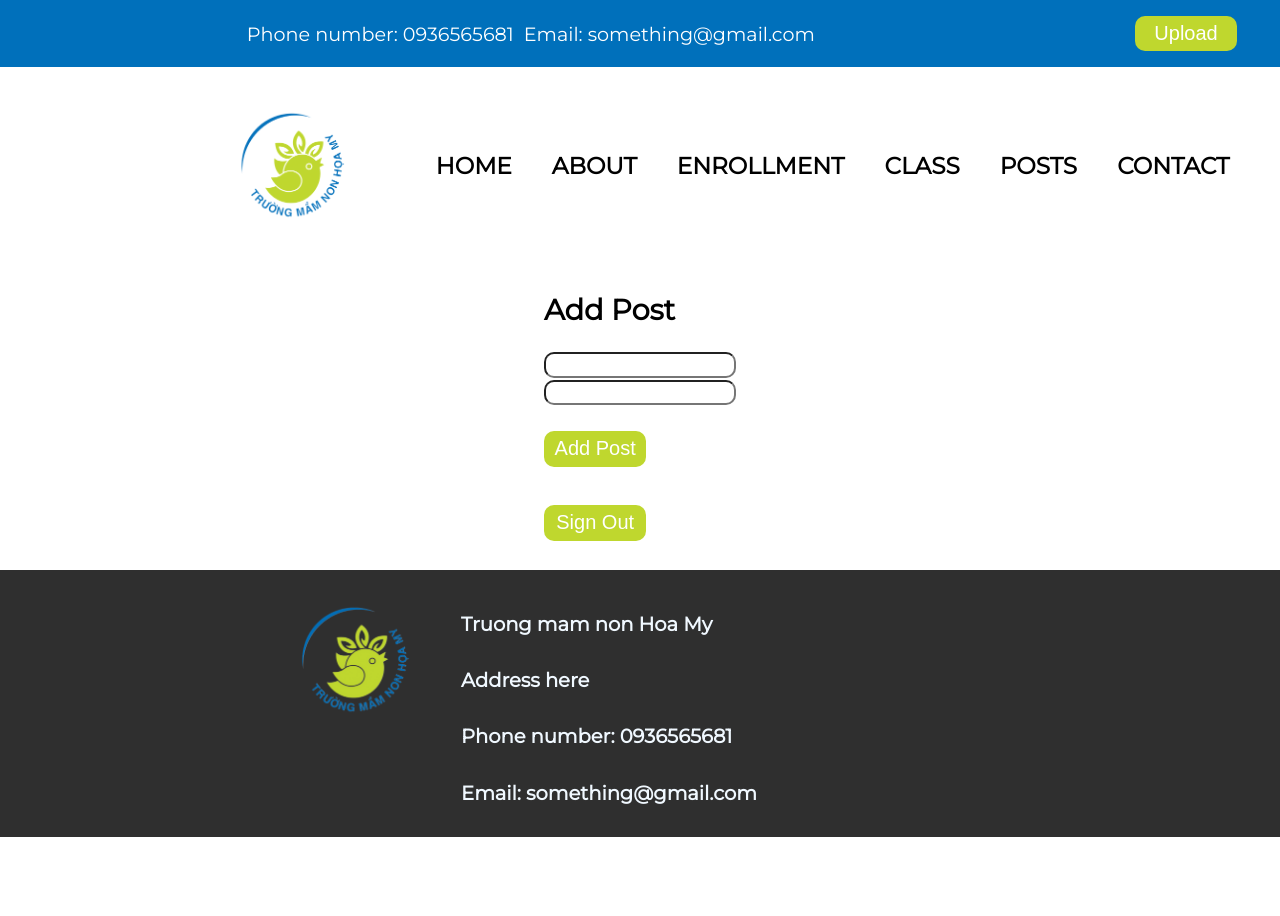
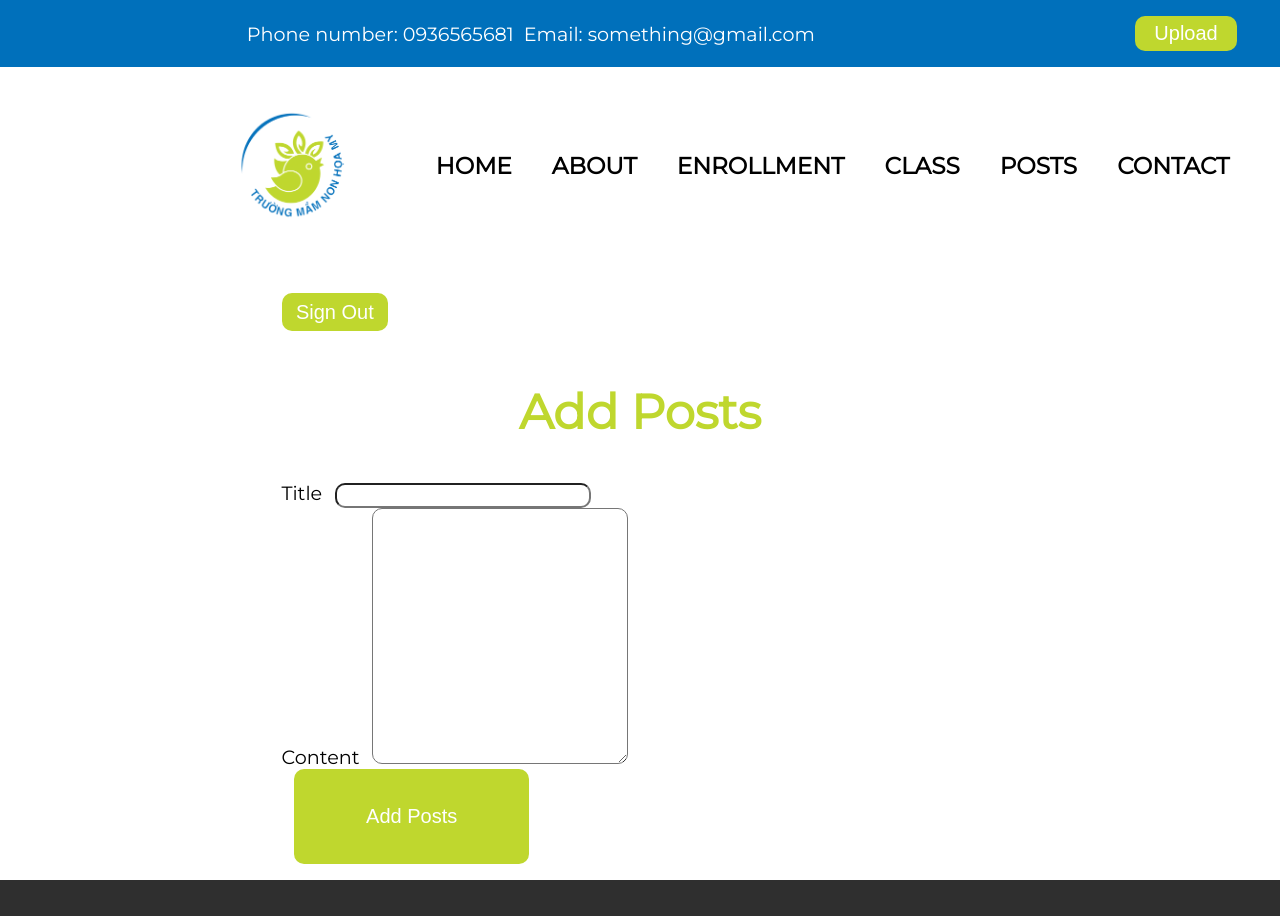
Before and after one commit to Ntrug1/website-front-end, a Next.js app: page /test in a window 1280 px wide. Shown: the top 916 px of the page. Before the commit the page ends 837 px from the top, so only its background shows below. Built offline with nearby package versions, Linux system fonts and the light colour scheme; no server answers; sample sign-in values are in the browser's storage.

Commit message:
finish the add function

```diff
--- a/components/Cards.js
+++ b/components/Cards.js
@@ -10,7 +10,7 @@ export default function Card({post}){
   return (
     <Link href="/posts/[slug]" as={`/posts/${post.Slug}`}>
     <div className={styled.card}>
-      {post.Image && (
+      {post.Image[0] && (
         <img className={styled.image} src={post.Image[0].url}/>
       )}
       <div className={styled.body}>
--- a/package.json
+++ b/package.json
@@ -21,6 +21,7 @@
     "react-dom": "^17.0.2",
     "react-google-maps": "^9.4.5",
     "react-responsive-carousel": "^3.2.18",
+    "react-toastify": "^7.0.4",
     "reactstrap": "^8.9.0",
     "reflexbox": "^4.0.6",
     "slugify": "^1.5.3"
--- a/pages/api/secret/index.js
+++ /dev/null
@@ -1,15 +0,0 @@
-import {getSession} from 'next-auth/client'
-
-export default async (req, res) => {
-  const session = await getSession({req});
-
-  if (session) {
-    res.send({
-      content: "welcome"
-    });
-  }else{
-    res.send({
-      error:"you need to be sign-in"
-    })
-  }
-}
--- a/pages/posts/[slug].js
+++ b/pages/posts/[slug].js
@@ -28,7 +28,7 @@ export default function Post({post}){
       <h2 className={Style.h2}>{post.Title}</h2>
       <div className={Style.content}>
         <p dangerouslySetInnerHTML={{ __html: post.Content}}></p>
-        {post.Image && (
+        {post.Image[0] && (
           <img className={Style.image} src={post.Image[0].url}/>
         )}
       </div>
@@ -38,7 +38,6 @@ export default function Post({post}){
 }
 
 //* fetch data
-//* test new fetching:
 
 const {publicRuntimeConfig} = getConfig()
 
--- a/pages/test.js
+++ b/pages/test.js
@@ -3,6 +3,12 @@ import Head from 'next/head';
 import Link from "next/link";
 import React from "react";
 import Style from '../styles/Login.module.css'
+// import AddPosts from "../components/add-post/add";
+import { useState } from 'react'
+import { useRouter } from 'next/router'
+import { ToastContainer, toast } from 'react-toastify'
+import 'react-toastify/dist/ReactToastify.css'
+
 
 const IndexPage = ({
   session,
@@ -21,7 +27,7 @@ const IndexPage = ({
               signIn('google');
             }}
           >
-            Sign In
+            Sign In with Google Account
           </button>
         </Link>
       </div>
@@ -41,7 +47,7 @@ const IndexPage = ({
               e.preventDefault();
               signOut();
             }}
-          >
+            >
             Sign Out
           </button>
         </Link>
@@ -51,43 +57,125 @@ const IndexPage = ({
 
   if (!session) {
     return (
-      <div className="hero">
+      <div className={Style.container}>
       <Head>
         <title>Sign in</title>
       </Head>
         <h2 className={Style.h2}>Sign In</h2>
-        <form>
-          <div>
-            <h2>Email: </h2>
-            <input className={Style.input} type="email" />
-          </div>
-          <div>
-            <h2>Password: </h2>
-            <input className={Style.input}type="password" /><br/>
-          </div>
-          <div className="navbar">
+          <div className={Style.button_container}>
           {signOutButtonNode()}
           {signInButtonNode()}
         </div><br/>
-        </form>
       </div>
     )
   }
 
+  const [values, setValues] = useState({
+    Title: "",
+    Content: "",
+  })
+
+  const {Title, Content} = values;
+
+  let router = useRouter();
+  const handleSubmit = async (e) => {
+    e.preventDefault();
+    const emptyFieldCheck = Object.values(values).some(
+      (element) => element === "");
+
+    if (emptyFieldCheck) {
+      toast.error("Please fill all Input Field")
+    }
+
+    const { API_URL } = process.env
+    const res = await fetch(`${API_URL}/posts`, {
+      method: "POST",
+      headers: {
+        "Authorization": `Bearer ${session.jwt}`,
+        "Content-Type": "application/json"
+      },
+      body: JSON.stringify(values),
+    });
+
+    if(!res.ok) {
+      toast.error("Something went wrong")
+    } else if(emptyFieldCheck) {
+      return false;
+    } else {
+      const post = await res.json();
+      router.push(` /posts/${post.Slug}`);
+    }
+  };
+
+
+  const handleInputChange = (e) => {
+    const {name, value} = e.target;
+    setValues({ ...values, [name]: value});
+    console.log(name)
+  };
+
   return (
-    <div className="hero">
+    <div className={Style.container}>
       <Head>
         <title>Add Post</title>
       </Head>
-      <h2>Add Post</h2>
-      <form>
-        <input className={Style.input} type="text" /><br/>
-        <input className={Style.input} type="text" /><br/>
-        <button className={Style.button}  type="button">Add Post</button>
+      <div className={Style.align}>
+        {/* <AddPosts/> */}
+        {/* <h2 className={Style.h2}>Add Post</h2>
+        <table>
+          <tr>
+            <th>Title:</th>
+            <th><input className={Style.input} type="text" /></th>
+            <th></th>
+            <th></th>
+          </tr>
+          <tr>
+            <td className={Style.content}>Content:</td>
+            <td><textarea className={Style.input_content} type="text" />
+            </td>
+            <td className={Style.content}>Image:</td>
+            <td><input  type="file" /></td>
+          </tr>
+          <tr>
+            <td></td>
+            <td><button className={Style.add_button}  type="button">Add Post</button></td>
+            <td></td>
+            <td></td>
+          </tr>
+        </table> */}
+        <div>
+            {signOutButtonNode()}
+            {signInButtonNode()}
+        </div>
+        <h2 className={Style.h2}>Add Posts</h2>
+      <ToastContainer/>
+      <form onSubmit={handleSubmit} >
+        <div >
+          <div>
+            <label htmlFor="Title">Title</label>
+            <input
+            className={Style.input}
+            name="Title"
+            type="text"
+            id="Title"
+            value={Title}
+            onChange={handleInputChange}
+            />
+          </div>
+          <div>
+            <label htmlFor="Content">Content</label>
+            <textarea
+            className={Style.input_content}
+            name="Content"
+            type="text"
+            id="Content"
+            value={Content}
+            onChange={handleInputChange}
+            />
+          </div>
+        </div>
+        <input className={Style.add_button} type="submit" value="Add Posts"/>
       </form>
-      <div className="navbar">
-        {signOutButtonNode()}
-        {signInButtonNode()}
       </div>
     </div>
   );
--- a/styles/Layout.module.css
+++ b/styles/Layout.module.css
@@ -7,6 +7,7 @@
 }
 
 .main {
+  width: 100%;
   padding: 1rem 0;
   flex: 1;
   display: flex;
--- a/styles/Login.module.css
+++ b/styles/Login.module.css
@@ -1,3 +1,7 @@
+.container {
+  width: 80%;
+}
+
 .h2 {
   font-size: 2.5em;
   color: #bfd72e;
@@ -5,13 +9,18 @@
 }
 
 .input {
-  width: 15vw;
+  width: 20vw;
   height: 2vw;
   border-radius: 10px;
+  margin-left: 1vw;
+}
+
+.button_container {
+  width: 100%;
+  text-align: center;
 }
 
 .button {
-  width: 8vw;
   background-color: #bfd72e;
   color: white;
   border-radius: 10px;
@@ -21,4 +30,34 @@
   margin-top: 2vw;
   margin-bottom: 1vw;
   cursor: pointer;
+  padding: 1% 2%;
 }
+
+.align {
+  width: 70%;
+  margin: auto;
+}
+
+.input_container {
+  display: flex;
+  align-items: center;
+}
+
+.input_content {
+  width: 20vw;
+  height: 20vw;
+  border-radius: 10px;
+  margin-left: 1vw;
+}
+
+.add_button {
+  width: fit-content;
+  background-color: #bfd72e;
+  color: white;
+  border-radius: 10px;
+  border: transparent;
+  font-size: 20px;
+  padding: 5% 10%;
+  cursor: pointer;
+  margin-left: 1vw;
+}
```
Also changed, not shown: 1 other file (tests, documents, lock files or other folders).
